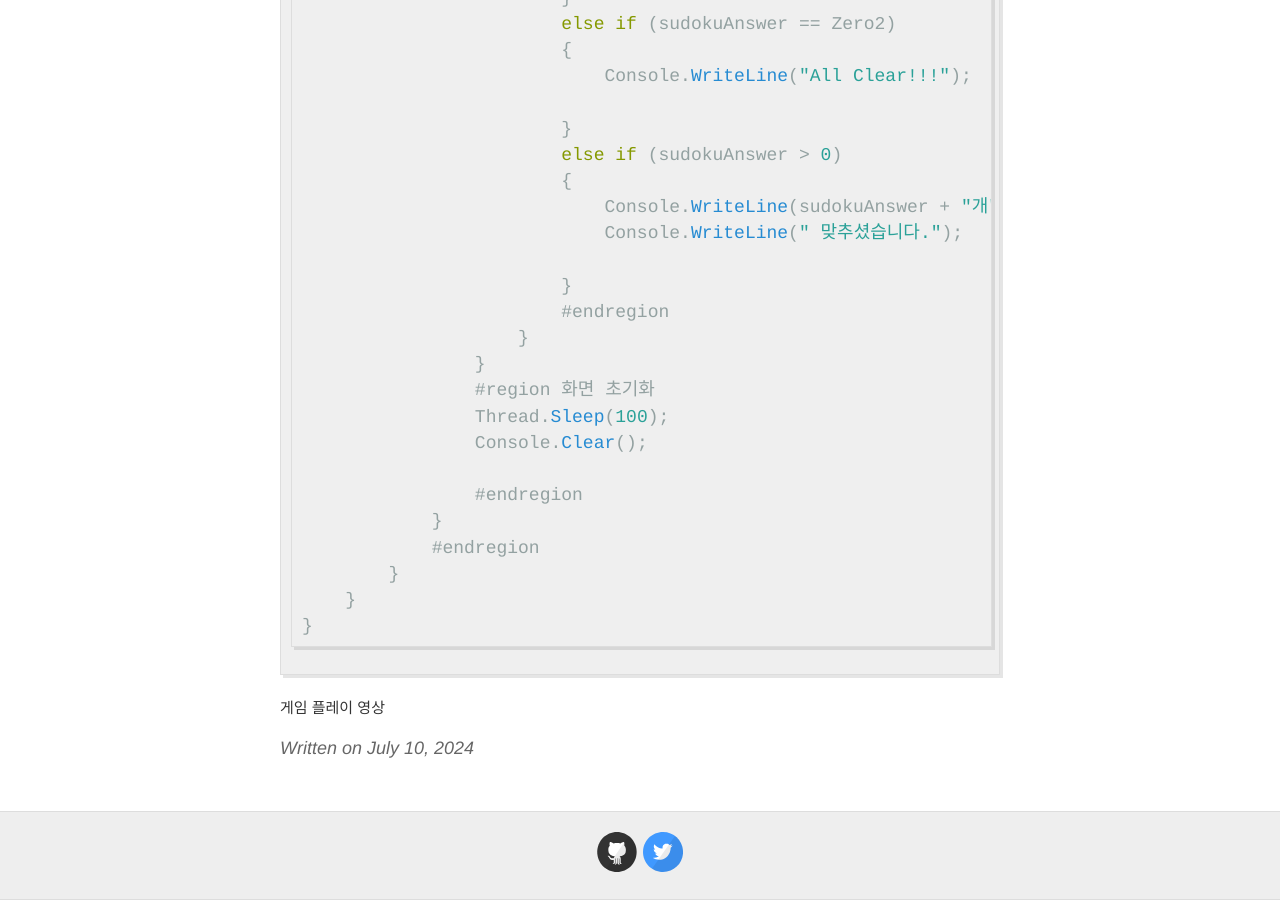
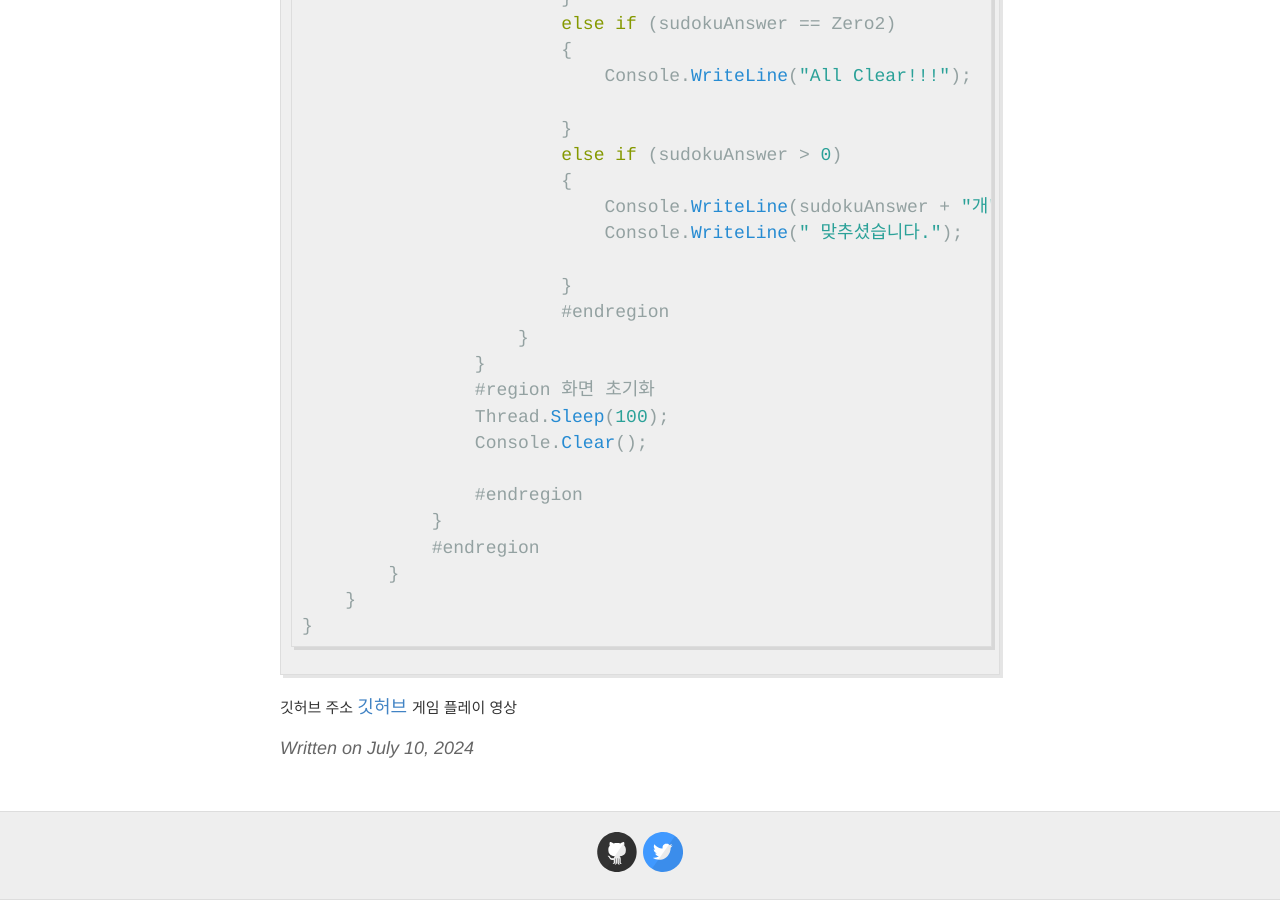
Before and after one commit to enmael/enmael.github.io, a Jekyll site: the page built from _posts/2024-7-10-sudoku2.md, in a window 1280 px wide and 900 px high, scrolled down 27047 px. Built offline with Jekyll 4.4.1, drawn with Linux system fonts in a browser that asks for light colours; comment, search, counter and statistics services are not loaded.

Commit message:
Update 2024-7-10-sudoku2.md

````diff
--- a/_posts/2024-7-10-sudoku2.md
+++ b/_posts/2024-7-10-sudoku2.md
@@ -1055,7 +1055,10 @@ namespace ConsoleApp1
     }
 }
 ```
-
+<span style="font-size: 15px;">
+ 깃허브 주소
+</span>
+[깃허브](https://github.com/enmael/Sudoku_-game)
 <span style="font-size: 15px;">
   게임 플레이 영상
 </span>
````
